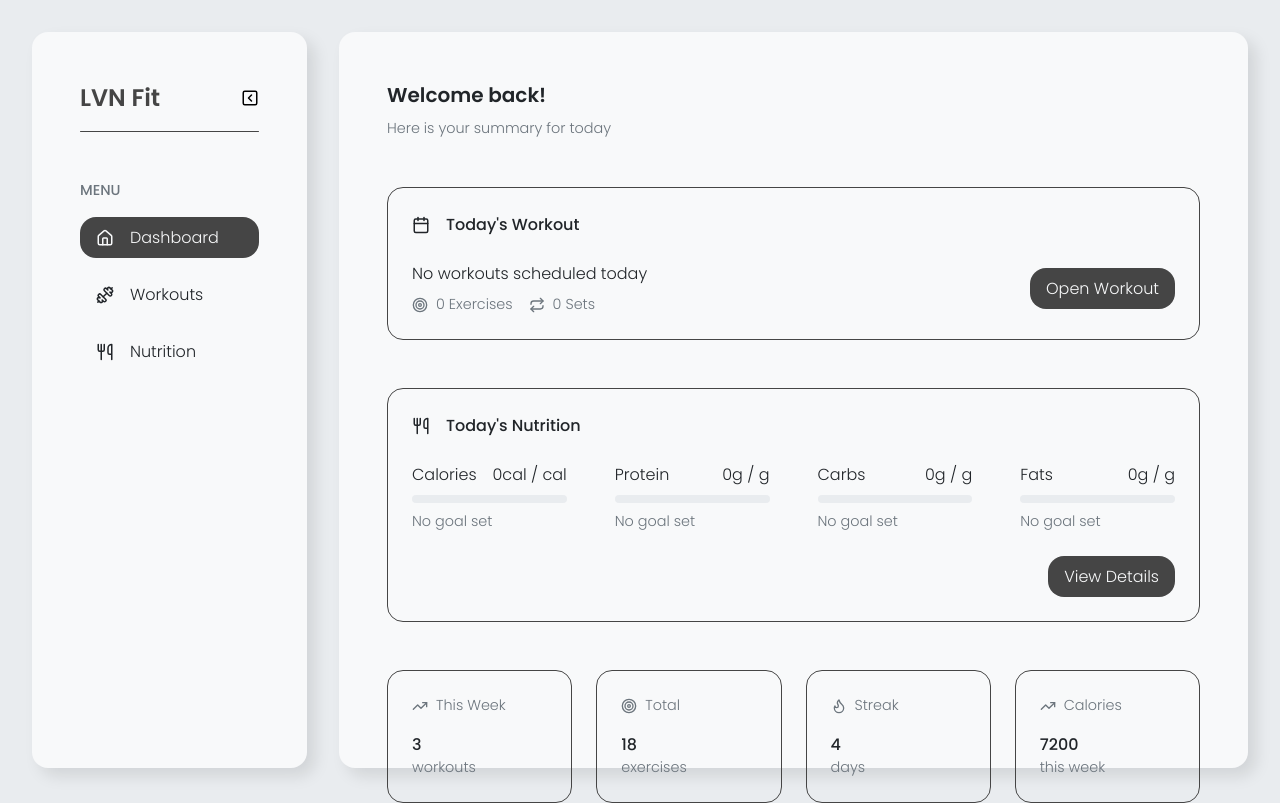
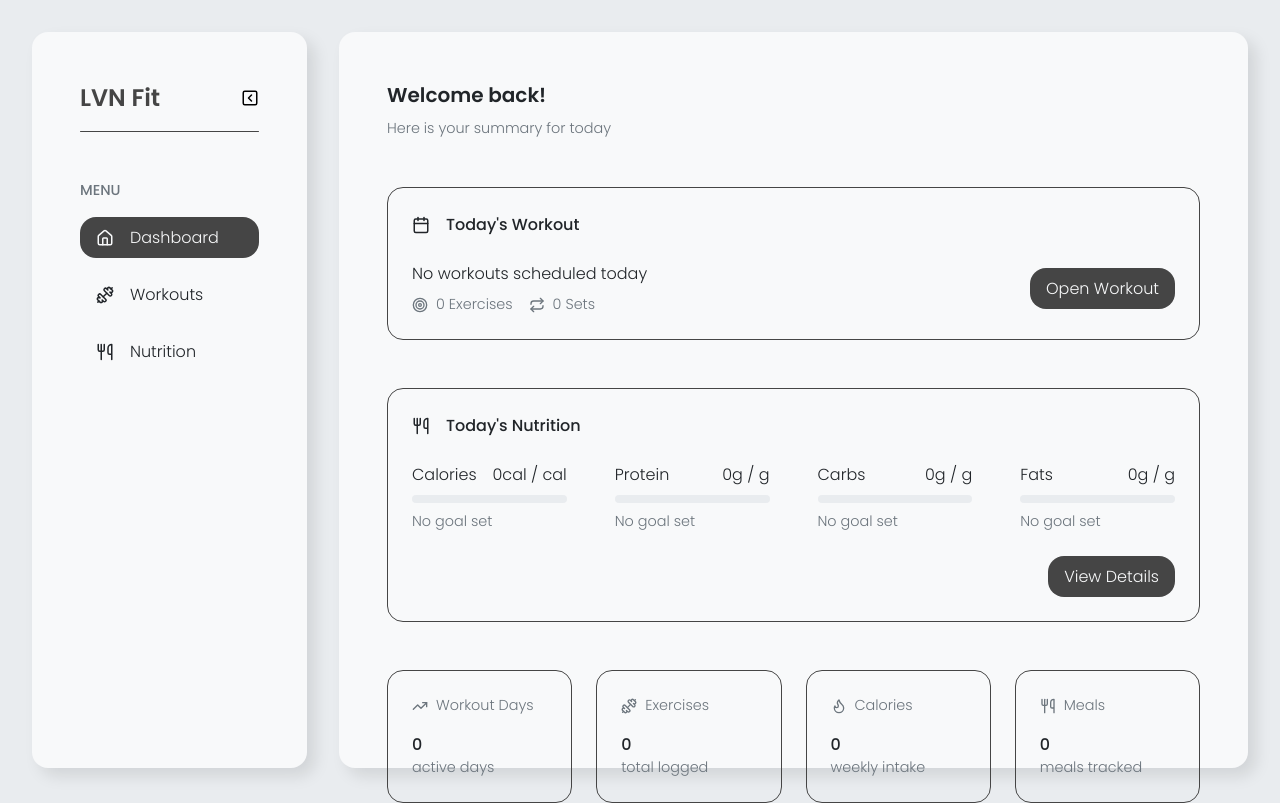
Before and after one commit to nvonil/lvn-fit, a React (Vite) app: page / in a window 1280 px wide. Built offline with nearby package versions, Linux system fonts and the light colour scheme.

Commit message:
Make dashboard stats dynamic & refine stat copy

```diff
--- a/src/components/pages/dashboard/DashboardStats.jsx
+++ b/src/components/pages/dashboard/DashboardStats.jsx
@@ -1,11 +1,35 @@
-import { TrendingUp, Target, Flame } from "lucide-react";
+import { TrendingUp, Dumbbell, Flame, Utensils } from "lucide-react";
+import { useWorkouts } from "../../contexts/WorkoutsContext";
+import { useNutrition } from "../../contexts/NutritionContext";
 
 const DashboardStats = () => {
+    const { workoutsByDay } = useWorkouts();
+    const { foodsByDay } = useNutrition();
+
+    const workoutDays = Object.values(workoutsByDay).filter(
+        (day) => day.routineName || day.exercises.length > 0,
+    ).length;
+
+    const totalExercises = Object.values(workoutsByDay).reduce((total, day) => total + day.exercises.length, 0);
+
+    const totalCalories = Object.values(foodsByDay).reduce((total, day) => {
+        return (
+            total +
+            Object.values(day).reduce((mealTotal, meal) => {
+                return mealTotal + meal.reduce((foodTotal, food) => foodTotal + food.calories * food.quantity, 0);
+            }, 0)
+        );
+    }, 0);
+
+    const totalMeals = Object.values(foodsByDay).reduce((total, day) => {
+        return total + Object.values(day).filter((meal) => meal.length > 0).length;
+    }, 0);
+
     const stats = [
-        { label: "This Week", icon: TrendingUp, value: 3, description: "workouts" },
-        { label: "Total", icon: Target, value: 18, description: "exercises" },
-        { label: "Streak", icon: Flame, value: 4, description: "days" },
-        { label: "Calories", icon: TrendingUp, value: 7200, description: "this week" },
+        { label: "Workout Days", icon: TrendingUp, value: workoutDays, description: "active days" },
+        { label: "Exercises", icon: Dumbbell, value: totalExercises, description: "total logged" },
+        { label: "Calories", icon: Flame, value: totalCalories, description: "weekly intake" },
+        { label: "Meals", icon: Utensils, value: totalMeals, description: "meals tracked" },
     ];
 
     return (
```
